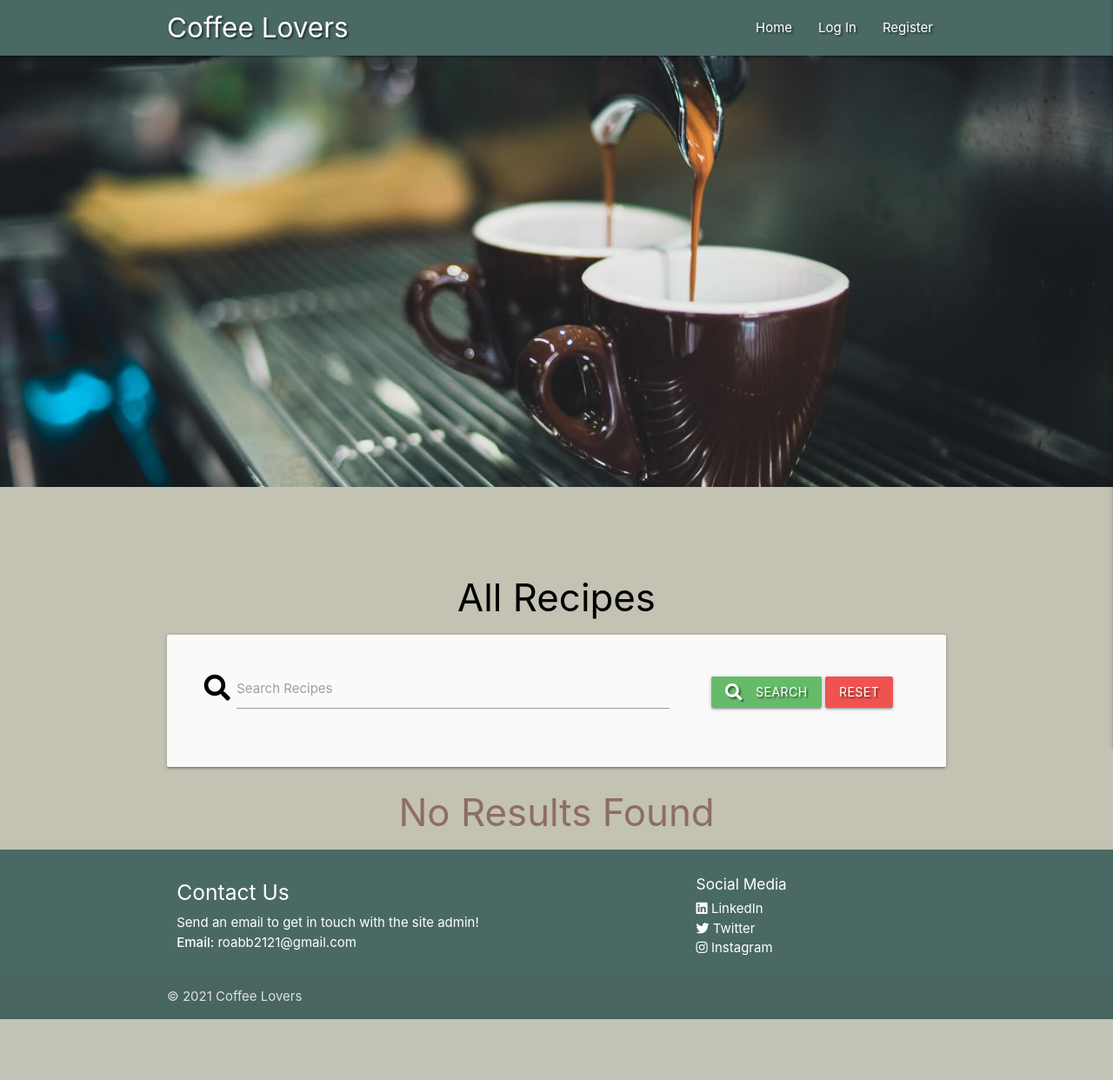
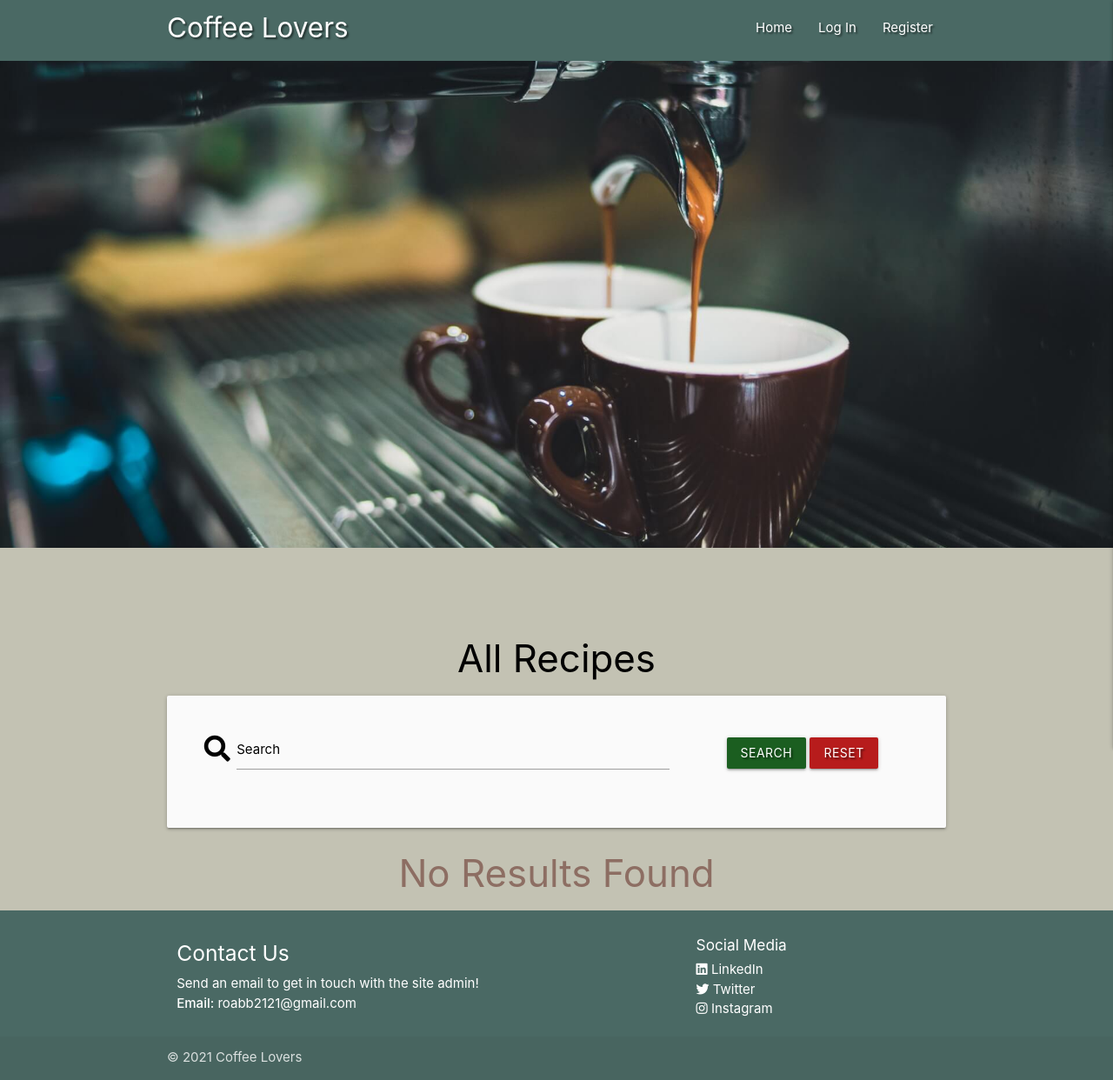
Before and after one commit to Ranj247/ms-3-coffee-lovers, a Flask app: page / in a window 1280 px wide. Shown: the whole page at 87% size. Before the commit the page ends 1172 px from the top, so only its background shows below. Run offline with Flask 2, Linux system fonts and the light colour scheme; data that the repository does not hold is empty; some libraries are stand-ins or nearby versions.

Commit message:
Update custom styling of the buttons and fix navbar logo positioning

```diff
--- a/static/css/style.css
+++ b/static/css/style.css
@@ -41,8 +41,12 @@
 
 /* navigation section */
 
-nav.nav-extended {
+nav .nav-extended {
   position: fixed;
+}
+
+nav .brand-logo {
+  position: relative;
 }
 
 #nav-tab {
--- a/templates/add_coffee_brew_method.html
+++ b/templates/add_coffee_brew_method.html
@@ -17,10 +17,10 @@
             <!-- submit button -->
             <div class="row">
                 <div class="col s12 center-align">
-                    <button type="submit" class="btn-large green lighten-1 text-shadow">
+                    <button type="submit" class="btn-large green darken-4 text-shadow">
                         Save <i class="fas fa-edit right"></i>
                     </button>
-                    <a href="{{ url_for('get_coffee_brew_methods') }}" class="btn-large red lighten-1 text-shadow">
+                    <a href="{{ url_for('get_coffee_brew_methods') }}" class="btn-large red darken-4 text-shadow">
                         Cancel <i class="fas fa-times-circle right"></i>
                     </a>
                 </div>
--- a/templates/add_recipe.html
+++ b/templates/add_recipe.html
@@ -89,11 +89,11 @@
             <!-- submit button -->
             <div class="row">
                 <div class="col s12 center-align">
-                    <button type="submit" class="btn-large green lighten-1 text-shadow">
+                    <button type="submit" class="btn-large green darken-4 text-shadow">
                         Save <i class="fas fa-edit right"></i>
                     </button>
-                    <a href="{{ url_for('get_recipes') }}" class="btn-large red lighten-1 text-shadow">
-                        Cancel <i class="fas fa-times-circle right"></i>
+                    <a href="{{ url_for('get_recipes') }}" class="btn-large red darken-4 text-shadow">
+                        Clear <i class="fas fa-times-circle right"></i>
                     </a>
                 </div>
             </div>
--- a/templates/coffee_brew_methods.html
+++ b/templates/coffee_brew_methods.html
@@ -12,11 +12,11 @@
                     </div>
                     <div class="card-action">
                         <a href="{{ url_for('edit_coffee_brew_method', coffee_brew_method_id=coffee_brew_method._id) }}"
-                        class="btn green lighten-1 accent-4">
+                        class="btn green darken-4">
                           Edit
                         </a>
                         <a href="{{ url_for('delete_coffee_brew_method', coffee_brew_method_id=coffee_brew_method._id) }}"
-                        onclick="return confirm('Are you sure you want to permanently delete this Brew Method?')" class="btn red lighten-1">
+                        onclick="return confirm('Are you sure you want to permanently delete this Brew Method?')" class="btn red darken-4">
                           Delete
                         </a>
                     </div>
--- a/templates/edit_coffee_brew_method.html
+++ b/templates/edit_coffee_brew_method.html
@@ -17,11 +17,11 @@
             <!-- submit button -->
             <div class="row">
                 <div class="col s12 center-align">
-                    <button type="submit" class="btn-large green lighten-1 text-shadow">
+                    <button type="submit" class="btn-large green darken-4 text-shadow">
                         Save <i class="fas fa-edit right"></i>
                     </button>
-                    <a href="{{ url_for('get_coffee_brew_methods') }}" class="btn-large red lighten-1 text-shadow">
-                        Cancel <i class="fas fa-times-circle right"></i>
+                    <a href="{{ url_for('get_coffee_brew_methods') }}" class="btn-large red darken-4 text-shadow">
+                        Clear <i class="fas fa-times-circle right"></i>
                     </a>
                 </div>
             </div>
--- a/templates/edit_recipe.html
+++ b/templates/edit_recipe.html
@@ -111,11 +111,11 @@
             <div class="row">
               <div class="col s12 center-align">
                   <!-- cancel button -->
-                  <button type="submit" class="btn-large green lighten-1 text-shadow">
+                  <button type="submit" class="btn-large green darken-4 text-shadow">
                       Save <i class="fas fa-save right"></i>
                   </button>
-                  <a href="{{ url_for('get_recipes') }}" class="btn-large red lighten-1 text-shadow">
-                      Cancel <i class="fas fa-times-circle right"></i>
+                  <a href="{{ url_for('get_recipes') }}" class="btn-large red darken-4 text-shadow">
+                      Clear <i class="fas fa-times-circle right"></i>
                   </a>
               </div>
           </div>
--- a/templates/login.html
+++ b/templates/login.html
@@ -39,7 +39,7 @@
   <div class="col s12">
     <p class="center-align">
       New Here?
-      <a href="{{ url_for('register') }}" class="red-text text-lighten-1"> <strong>Register Account</strong></a>
+      <a href="{{ url_for('register') }}" class="red-text text-darken-4"> <strong>Register Account</strong></a>
     </p>
   </div>
 </div>
--- a/templates/recipes.html
+++ b/templates/recipes.html
@@ -17,13 +17,15 @@
             <div class="input-field col s12 m8">
                 <i class="fas fa-search prefix"></i>
                 <input type="text" name="query" id="query" minlength="1" class="validate" required>
-                <label for="query">Search Recipes</label>
+                <label for="query" class="black-text">Search</label>
             </div>
             <div class="col s12 m4">
-                <button type="submit" class="green lighten-1 btn text-shadow">
-                    <i class="fas fa-search left"></i> Search
+                <button type="submit" class="green darken-4 btn text-shadow">
+                    Search
                 </button>
-                <a href="{{ url_for('get_recipes') }}" class="red lighten-1 btn text-shadow">Reset</a>
+                <a href="{{ url_for('get_recipes') }}" class="red darken-4 btn text-shadow">
+                    Reset
+                </a>
             </div>
         </div>
     </form>
@@ -41,12 +43,12 @@
                         </div>
                         {% if session.user|lower == recipe.created_by|lower %}
                         <a href="{{ url_for('edit_recipe', recipe_id=recipe._id) }}"
-                            class="col s2 edit-btn green-text text-lighten-1" aria-label="Edit Button">
+                            class="col s2 edit-btn green-text text-darken-4" aria-label="Edit Button">
                             <i class="far fa-edit"></i>
                         </a>
                         <a href="{{ url_for('delete_recipe', recipe_id=recipe._id) }}"
                             onclick="return confirm('Are you sure you want to permanently delete this recipe?')"
-                            class="col s2 delete-btn red-text text-lighten-1" aria-label="Delete Button">
+                            class="col s2 delete-btn red-text text-darken-4" aria-label="Delete Button">
                             <i class="far fa-trash-alt"></i>
                         </a>
                         {% endif %}
--- a/templates/register.html
+++ b/templates/register.html
@@ -38,7 +38,7 @@
   <div class="col s12">
       <p class="center-align">
           Already Registered?
-          <a href="{{ url_for('login') }}" class="red-text text-lighten-1"><strong>Log In</strong></a>
+          <a href="{{ url_for('login') }}" class="red-text text-darken-4"><strong>Log In</strong></a>
       </p>
   </div>
 </div>
```
